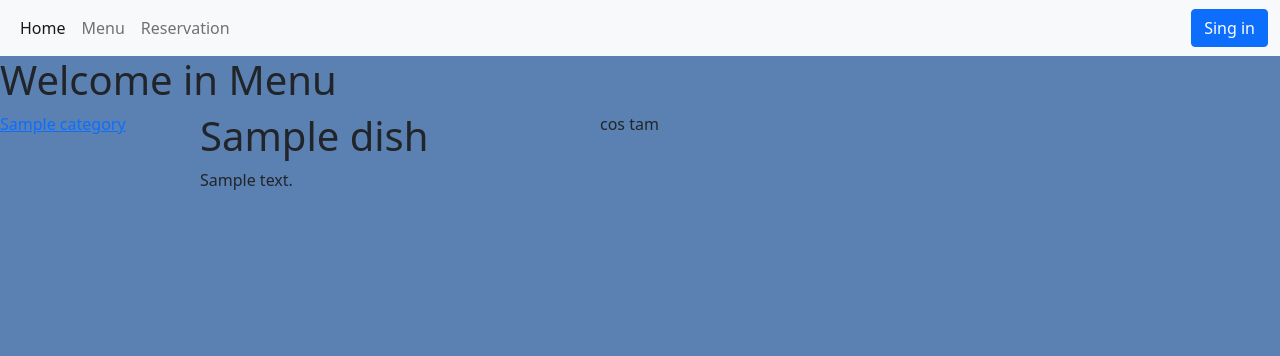
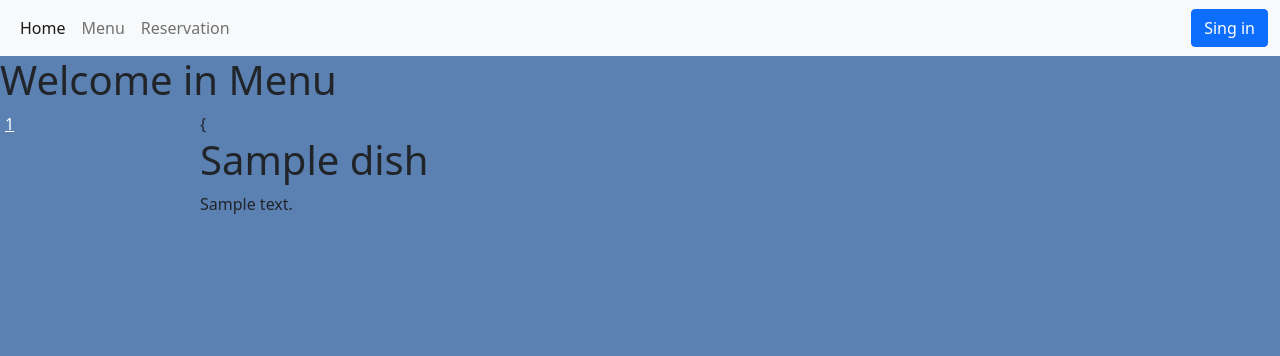
Before and after one commit to Maciej7410/Restaurant, a Django app: page /dishes/1/ in a window 1280 px wide. Shown: the top 356 px of the page. Run offline with Django 3.2, Linux system fonts and the light colour scheme; tables that the repository leaves empty hold one stand-in row (values such as "Sample post").

Commit message:
changes variables

```diff
--- a/restaurant/urls.py
+++ b/restaurant/urls.py
@@ -18,13 +18,13 @@ from django.urls import path
 from django.contrib.auth import views
 
 from restaurantapp.views import MainView, SignInView, RegisterUser
-from restaurantapp.views import menu_view, dish_view, category_view, OrderView, MenuRegistration, LogOutUser
+from restaurantapp.views import  dish_view, category_view, OrderView, MenuRegistration, LogOutUser, MenuView
 
 from restaurantapp.models import Reservation, Client, Table, Dish, Category, OrderDish
 
 urlpatterns = [
     path('admin/', admin.site.urls),
-    path('menu/', menu_view, name='menu_view'),
+    path('menu/', MenuView.as_view(), name='menu_view'),
     path('category/<id>/', category_view, name='category_view'),
     path('dishes/<id>/', dish_view, name='dish_view'),
     path('order/<id>/', OrderView, name='order_view'),
--- a/restaurantapp/templates/Dishes.html
+++ b/restaurantapp/templates/Dishes.html
@@ -1,10 +1,5 @@
 {% extends 'Menu.html' %}
 
 {% block dishes %}
-    {% if dishes %}
-        <h1>{{ dishes.name }}</h1>
 
-        <p>{{ dishes.description }}</p>
-
-    {% endif %}
 {% endblock %}
--- a/restaurantapp/templates/Menu.html
+++ b/restaurantapp/templates/Menu.html
@@ -4,16 +4,23 @@
         <h1>Welcome in Menu</h1>
     </div>
     <div style="clear: both"></div>
-        <div style="width: 200px; float: left">
-            {% for dish in categories %}
-                <p><a href="{% url 'category_view' dish.id%}"> {{ dish.name }}</a></p>
-            {% endfor %}
-        </div>
-    <div style="width: 400px; float:left ">
-        {% block dishes %}  {% endblock %}
+    <div style="width: 200px; float: left; color: white;">
+        {% for category in categories %}
+            <p><a style="color: white; margin-left: 5px;" href=""> {{ category.id }}</a></p>
+        {% endfor %}
     </div>
-    <div style="width: 200px; float: left">
-        {% block ordered %}cos tam {% endblock %}
+    <div style="width: 400px; float:left;">
+        {    {% if dishes %}
+        <h1>{{ dishes.name }}</h1>
+        <p>{{ dishes.description }}</p>
+    {% endif %}
+    </div>
+    <div style="width: 200px; float: left; color: white;">
+        {% if order %}
+            <h1>{{ order.name }}</h1>
+            <p>{{ order.price }}</p>
+
+        {% endif %}
     </div>
 
 
--- a/restaurantapp/templates/Ordered.html
+++ b/restaurantapp/templates/Ordered.html
@@ -1,11 +1,7 @@
 
 
 {% block ordered %}
-    {% if order %}
-        <h1>{{ order.name }}</h1>
-        <p>{{ order.price }}</p>
 
-    {% endif %}
 
 
 
--- a/restaurantapp/views.py
+++ b/restaurantapp/views.py
@@ -11,13 +11,10 @@ from restaurantapp.models import Table, Category, Dish, Reservation
 import time
 
 
-
-
-
-
 # @csrf_exempt
 class MenuRegistration(View):
     def get(self, request):
+
         return render(
             request,
             template_name='Registration.html',
@@ -49,13 +46,24 @@ class MenuRegistration(View):
                 result = "Zapisano termin"
 
 
+class MenuView(View):
+    def get(self, request):
+        categories = Category.objects.all()
+        return render(
+            request,
+            template_name='Menu.html',
+            context={
+                'categories': categories,
+                'dish': Dish.name,
+                'price': Dish.price,
+                'description': Dish.description}
+        )
 
-
-def menu_view(request):
-    categories = Category.objects.all()
-    dane = {'categories': categories}
-    return render(request, 'Menu.html', dane)
-
+# def menu_view(request):
+# #     categories = Category.objects.all()
+#     dane = {'categories': categories}
+#     return render(request, 'Menu.html', dane)
+#
 
 def category_view(request, id):
     category_user = Category.objects.get(pk=id)
@@ -73,6 +81,7 @@ def dish_view(request, id):
     dane = {'dishes': dishes, 'categories': categories}
     return render(request, 'Dishes.html', dane)
 
+
 # def order_view(request, id):
 #     order = OrderDish.objects.get(pk=id)
 #     dishes = Dish.objects.filter(order_view=order)
@@ -82,8 +91,7 @@ def dish_view(request, id):
 class OrderView(View):
     def post(self, request):
         order = request.POST.get('dish_id', 'None')
-        return render(request, template_name='Ordered.html', context={'dish_name': Dish.objects.filter(id=order)})
-
+        return render(request, template_name='Menu.html', context={'dish_name': Dish.objects.filter(id=order)})
 
 
 class MainView(View):
@@ -100,13 +108,14 @@ class SignInView(LoginView):
     form_class = LoginForm
 
 
-
 class RegisterUser(CreateView):
     template_name = 'Register.html'
     form_class = RegisterView
     success_url = reverse_lazy('main')
 
+
 class LogOutUser(LogoutView):
     template_name = 'Logout.html'
-    def log_out(self,request):
+
+    def log_out(self, request):
         logout(request)
```
